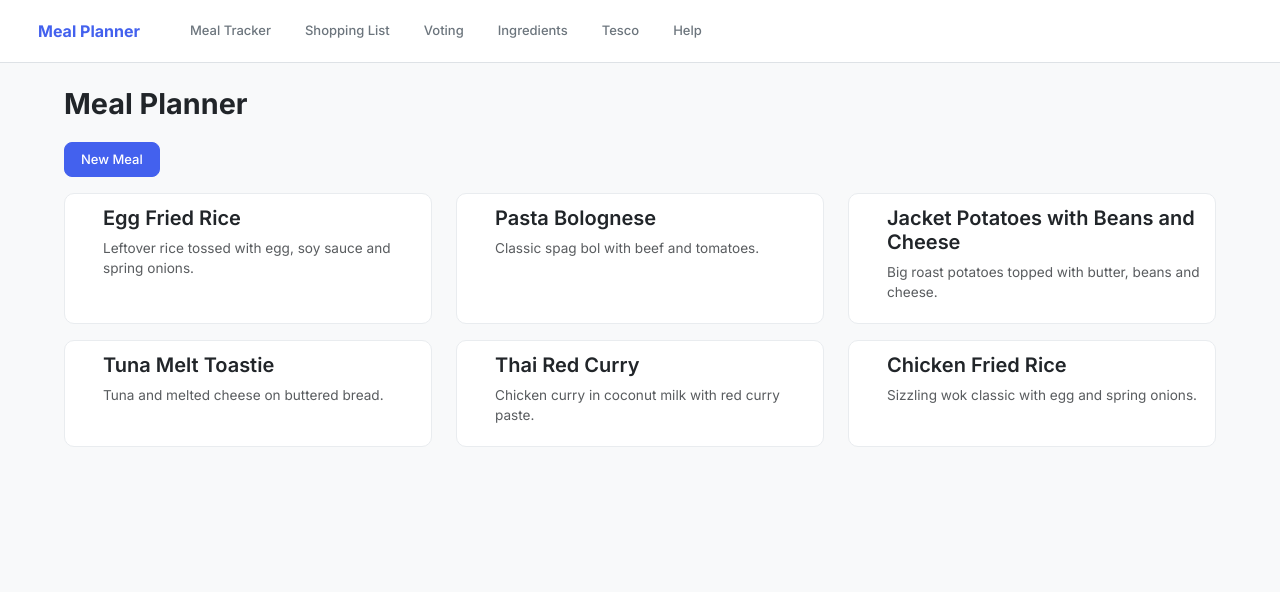
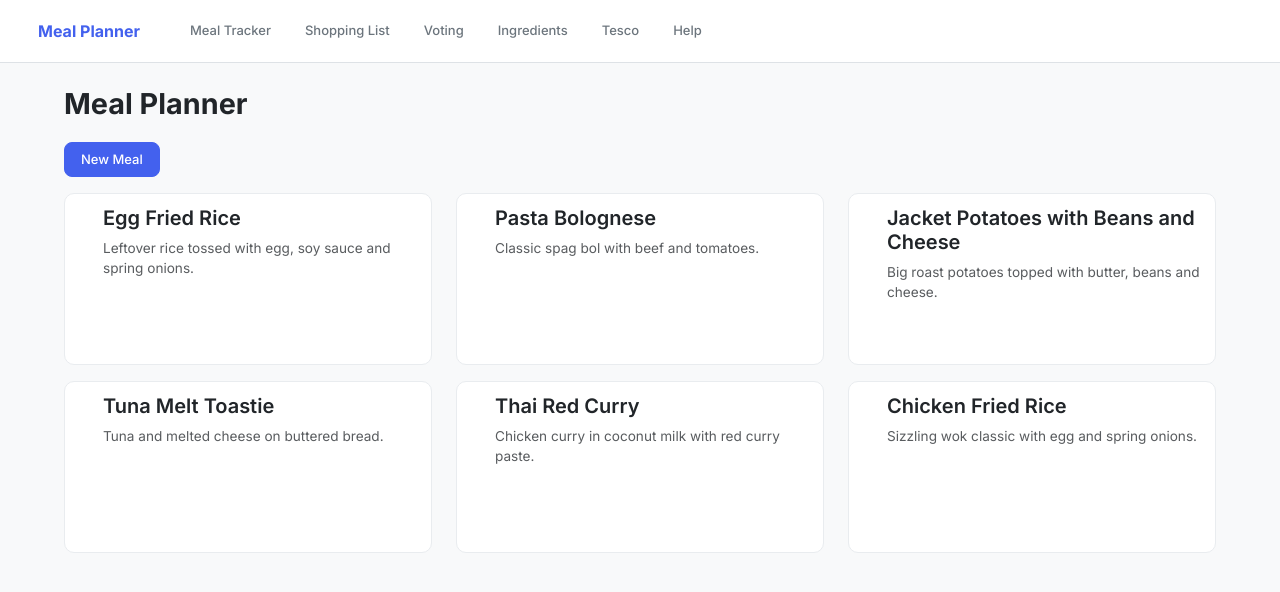
Before and after one commit to spellers/shopping-app, a Flask app: page /meal_tracker in a window 1280 px wide. Shown: the top 592 px of the page. Run offline with Flask 3, Linux system fonts and the light colour scheme; data comes from the database, SQL or seed files in the repository.

Commit message:
Meal tiles: restore v1.0.1 tile height via min-height on card

```diff
--- a/templates/meal_tracker.html
+++ b/templates/meal_tracker.html
@@ -15,8 +15,8 @@
 <div class="row">
 {% for meal in meals %}
 <div class="col-md-4 mb-3">
-    <div class="card meal-card" style="cursor:pointer; position:relative; height:100%;" onclick="window.location='/meal_tracker/{{ meal.id }}'">
-        <div class="card-body" style="flex:1; position:relative; min-height:56px;">
+    <div class="card meal-card" style="cursor:pointer; position:relative; height:100%; min-height:172px;" onclick="window.location='/meal_tracker/{{ meal.id }}'">
+        <div class="card-body" style="flex:1; position:relative;">
             <h5 class="card-title" style="margin-bottom:8px; font-weight:600; margin-left:24px; display:-webkit-box; -webkit-line-clamp:2; -webkit-box-orient:vertical; overflow:hidden;">{{ meal.name }}</h5>
             {% if meal.description %}
             <p class="card-text text-muted mb-2" style="font-size:0.85rem; margin-left:24px; display:-webkit-box; -webkit-line-clamp:2; -webkit-box-orient:vertical; overflow:hidden;">{{ meal.description }}</p>
```
